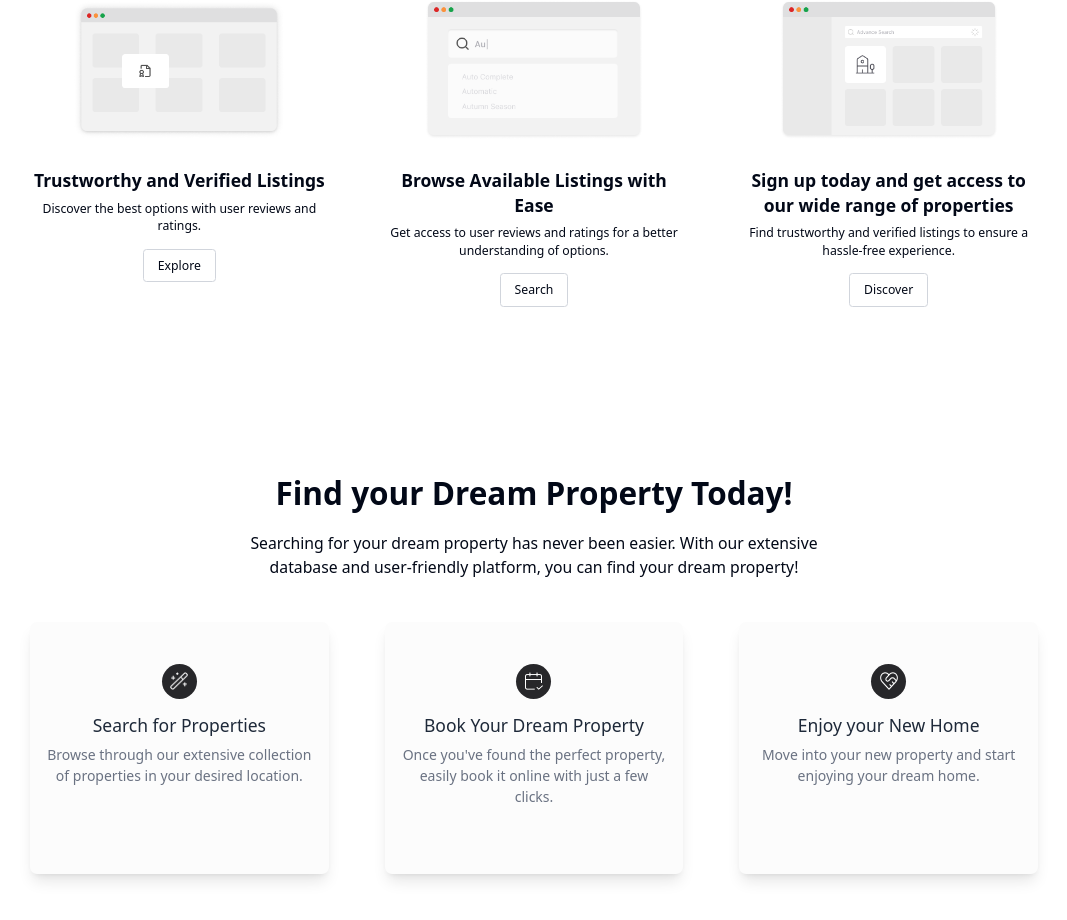
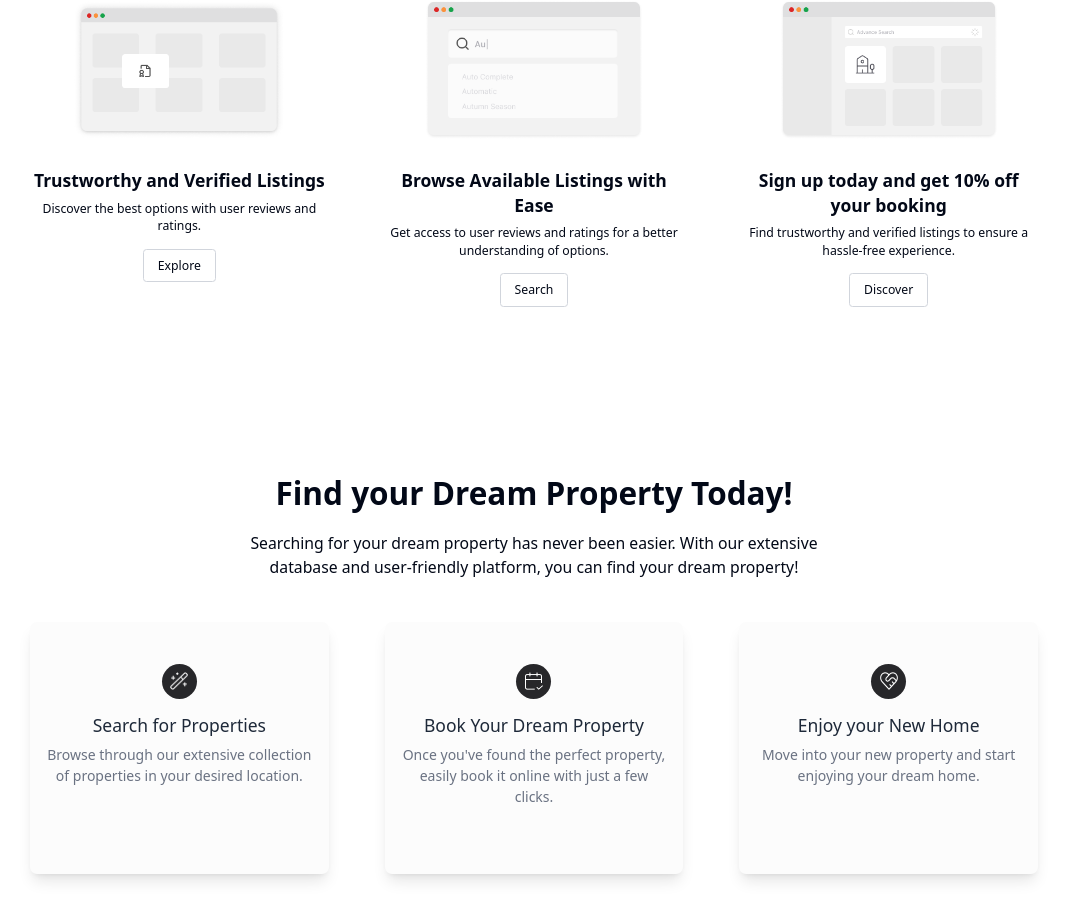
Before and after one commit to Akindejie/bolibro-realty, a Next.js app in the folder client/: page / in a window 1280 px wide. Shown: the part 1003-1923 px from the top of the page, without its empty margins (106-1173 px from the left). Built offline with nearby package versions, Linux system fonts and the light colour scheme; no server answers.

Commit message:
booking edits

```diff
--- a/client/src/app/(nondashboard)/landing/FeaturesSection.tsx
+++ b/client/src/app/(nondashboard)/landing/FeaturesSection.tsx
@@ -47,7 +47,7 @@ const FeaturesSection = () => {
                   [
                     'Trustworthy and Verified Listings',
                     'Browse Available Listings with Ease',
-                    'Sign up today and get access to our wide range of properties',
+                    'Sign up today and get 10% off your booking',
                   ][index]
                 }
                 description={
```
